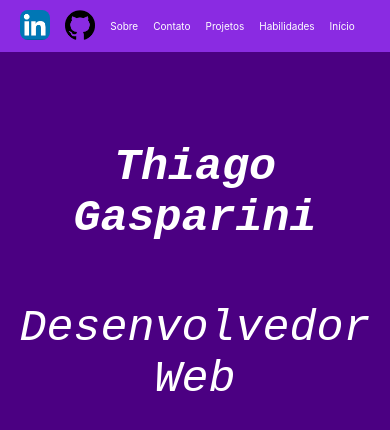
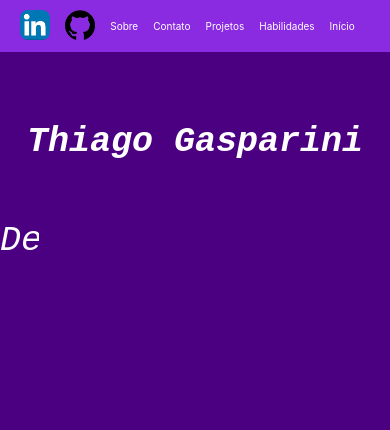
Before and after one commit to ThiagoGasparini/ThiagoGasparini.github.io, a React (Create React App) app: page / in a window 390 px wide. Shown: the top 430 px of the page. Built offline with nearby package versions, Linux system fonts and the light colour scheme.

Commit message:
adiciona animação na pagina inicial

```diff
--- a/src/pages/Home.jsx
+++ b/src/pages/Home.jsx
@@ -9,8 +9,9 @@ const Home = () => {
       <Header />
       <img id="arrow" className="imgArrow" src={imgArrow} alt="" />
       <div className="name">
-        <strong><em><div>Thiago Gasparini</div></em></strong>
+        <strong><em><div className="dev1">Thiago Gasparini</div></em></strong>
         <em><div className="dev">Desenvolvedor Web</div></em>
+        <div className="div"></div>
       </div>
     </div>
   );
--- a/src/pages/pages-css/Home.css
+++ b/src/pages/pages-css/Home.css
@@ -22,7 +22,27 @@ body {
   animation-duration: 3s;
   animation-timing-function: linear;
   animation-iteration-count: infinite;
+}
 
+.dev {
+  white-space: nowrap;
+  overflow: hidden;
+  animation: typing 4s steps(40) 5s normal both;
+}
+
+.dev1 {
+  white-space: nowrap;
+  overflow: hidden;
+  animation: typing 4s steps(40) 1s normal both;
+}
+
+@keyframes typing {
+  from {
+    width: 0;
+  }
+  to {
+    width: 100%;
+  }
 }
 
 @keyframes arrow {
@@ -37,9 +57,9 @@ body {
   }
 }
 
-@media screen and (max-width: 620px) {
+@media screen and (max-width: 830px) {
   .name {
-    font-size: 45px;
+    font-size: 70px;
   }
   .dev {
     margin-top: 15%;
@@ -49,13 +69,39 @@ body {
   }
 }
 
-@media screen and (max-width: 350px) {
+@media screen and (max-width: 730px) {
+  .name {
+    font-size: 60px;
+  }
+}
+
+@media screen and (max-width: 630px) {
+  .name {
+    font-size: 50px;
+  }
+}
+
+@media screen and (max-width: 530px) {
+  .name {
+    font-size: 40px;
+    display: block;
+  }
+}
+
+@media screen and (max-width: 420px) {
+  .name {
+    font-size: 35px;
+  }
+}
+
+@media screen and (max-width: 360px) {
   .name {
     font-size: 30px;
   }
 }
 
-@media screen and (max-width: 300px) {
+
+@media screen and (max-width: 310px) {
   .name {
     font-size: 25px;
   }
```
